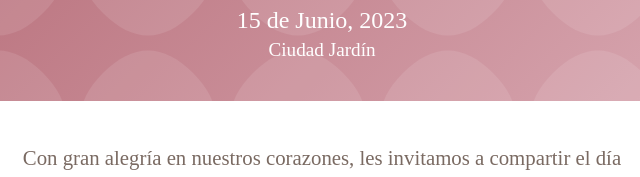
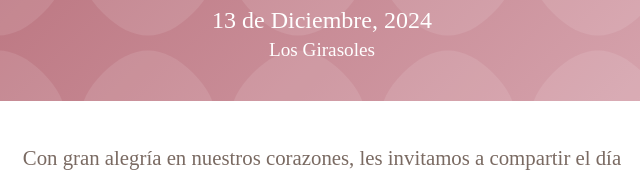
Before and after one commit to juventudtalentofc-tech/Opcione---seleccion, a plain HTML site: page index.html in a window 1280 px wide. Shown: the part 198-375 px from the top of the page, 318-958 px from the left. Drawn offline with Linux system fonts and the light colour scheme.

Commit message:
Update index.html

```diff
--- a/index.html
+++ b/index.html
@@ -305,8 +305,8 @@
     <div class="invitation-card">
         <div class="card-header">
             <h1 class="couple-names">Andreina & Arnel</h1>
-            <div class="wedding-date">15 de Junio, 2023</div>
-            <div class="wedding-location">Ciudad Jardín</div>
+            <div class="wedding-date">13 de Diciembre, 2024</div>
+            <div class="wedding-location">Los Girasoles</div>
         </div>
 
         <div class="card-body">
@@ -497,4 +497,5 @@
         });
     </script>
 </body>
+
 </html>
```
